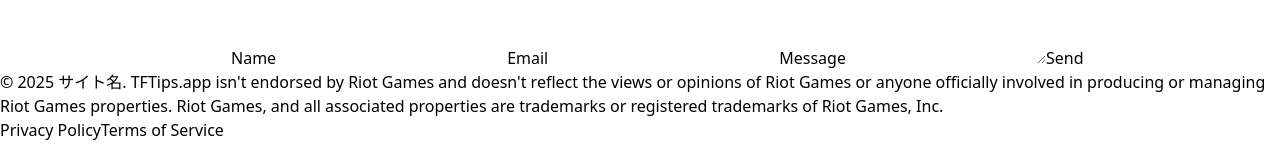
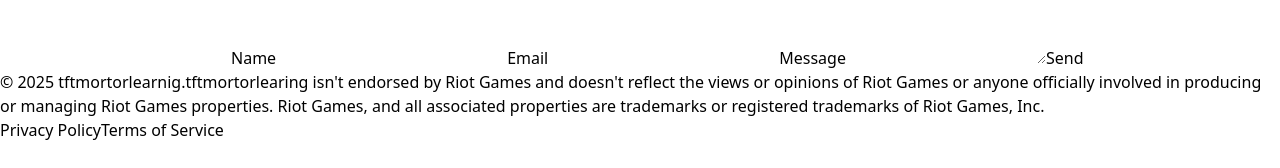
Before and after one commit to foxy1029foxy/tft-frontend, a React (Vite) app: page / in a window 1280 px wide. Shown: the part 434-602 px from the top of the page. Built offline with nearby package versions, Linux system fonts and the light colour scheme; no server answers.

Commit message:
your message

```diff
--- a/src/components/LandingPage.jsx
+++ b/src/components/LandingPage.jsx
@@ -197,7 +197,7 @@
       {/* ===== FOOTER ===== */}
       <footer className="mx-auto max-w-[92vw] mt-12 border-t border-neutral-200 py-6 text-center text-xs text-neutral-600">
         <p>
-          © 2025 サイト名. TFTips.app isn't endorsed by Riot Games and doesn't reflect
+          © 2025 tftmortorlearnig.tftmortorlearing isn't endorsed by Riot Games and doesn't reflect
           the views or opinions of Riot Games or anyone officially involved in producing or
           managing Riot Games properties. Riot Games, and all associated properties are
           trademarks or registered trademarks of Riot Games, Inc.
@@ -251,7 +251,7 @@
                 <Dialog.Title className="text-lg font-semibold mb-4">Terms of Service</Dialog.Title>
                 <ScrollArea className="max-h-[70vh] pr-3">
                   <div className="space-y-3 text-left text-[15px] leading-6 text-neutral-800">
-                    <p>By using TFTips.app, you agree to use the site only for lawful purposes.</p>
+                    <p>By using tftmortorlearning, you agree to use the site only for lawful purposes.</p>
                     <p>We provide this service “as is” without any warranties. We are not liable for any losses or damages arising from the use of this site.</p>
                     <p>All intellectual property rights related to Riot Games are owned by Riot Games, Inc. This site is a fan-made tool and not affiliated with Riot Games.</p>
                     <p>We may update these terms at any time. Continued use of the site constitutes acceptance of the new terms.</p>
```
